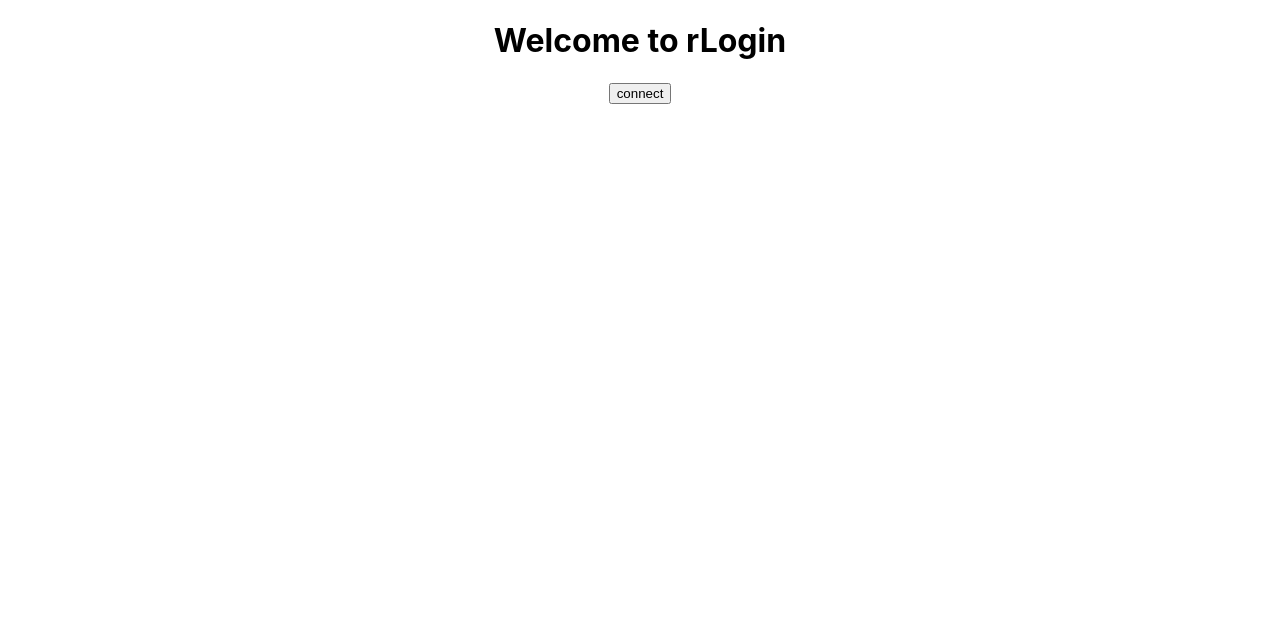
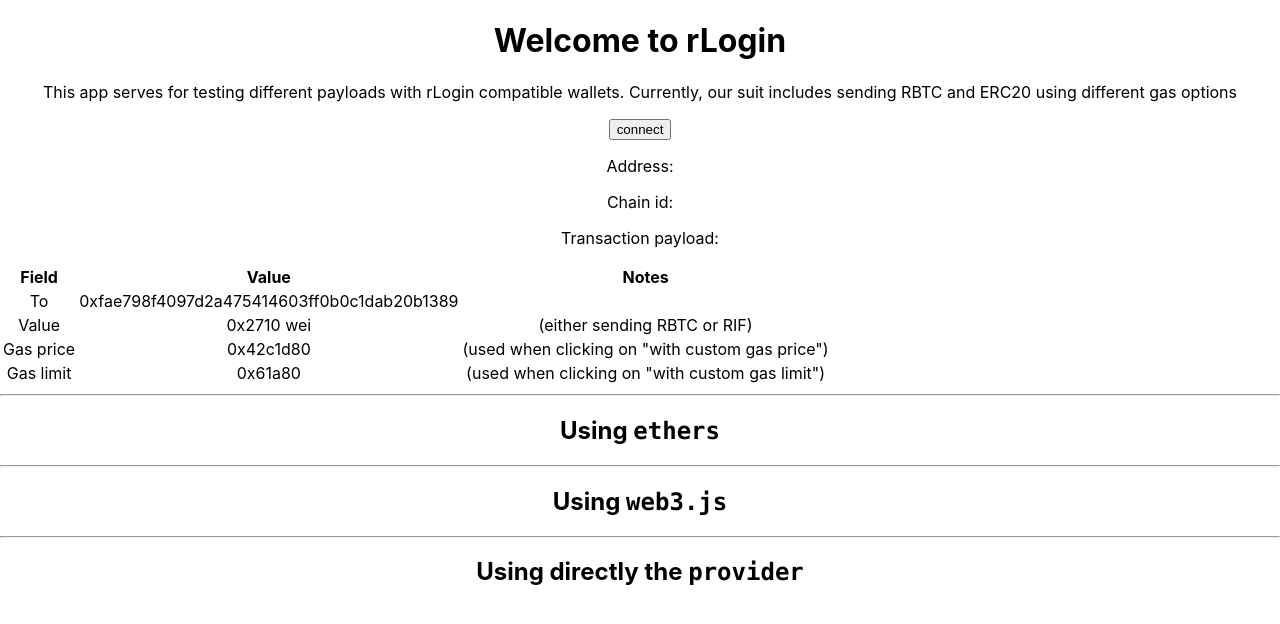
Before and after one commit to rsksmart/rLogin-web3-clients-compatibility-tests, a React (Create React App) app: page / in a window 1280 px wide. Shown: the top 624 px of the page. Built offline with nearby package versions, Linux system fonts and the light colour scheme; what @rsksmart/rlogin would draw is missing.

Commit message:
Add web3.js with Metamask

```diff
--- a/package.json
+++ b/package.json
@@ -16,7 +16,8 @@
     "react-dom": "^17.0.2",
     "react-scripts": "4.0.3",
     "typescript": "^4.1.2",
-    "web-vitals": "^1.0.1"
+    "web-vitals": "^1.0.1",
+    "web3": "^1.6.1"
   },
   "scripts": {
     "start": "react-scripts start",
--- a/src/App.tsx
+++ b/src/App.tsx
@@ -2,20 +2,18 @@
 import './App.css';
 
 import { rLogin } from './rLogin'
-import { EthersTransactions, Transactions } from './lib'
+import { Transactions, EthersTransactions, Web3Transactions } from './lib'
 import { to, value, gasPrice, gasLimit } from './constants'
 
 const TransactionsComponent: React.FC<{ transactions: Transactions }> = ({ transactions }) => <>
   <h3>RBTC transactions</h3>
-  <p>to: {to} - value: {value} wei</p>
-  <p>Send a transaction</p>
   <p><button onClick={transactions.sendTransaction}>send RBTC</button></p>
-  <p><button onClick={transactions.sendTransactionWithGasPrice}>Send RBTC with custom gas price ({gasPrice})</button></p>
-  <p><button onClick={transactions.sendTransactionWithGasLimit}>Send RBTC with custom gas limit ({gasLimit})</button></p>
+  <p><button onClick={transactions.sendTransactionWithGasPrice}>Send RBTC with custom gas price</button></p>
+  <p><button onClick={transactions.sendTransactionWithGasLimit}>Send RBTC with custom gas limit</button></p>
   <h3>RIF transactions</h3>
   <p><button onClick={transactions.sendRIF}>send RIF</button></p>
-  <p><button onClick={transactions.sendRIFWithGasPrice}>Send RIF with custom gas price ({gasPrice})</button></p>
-  <p><button onClick={transactions.sendRIFWithGasLimit}>Send RIF with custom gas limit ({gasLimit})</button></p>
+  <p><button onClick={transactions.sendRIFWithGasPrice}>Send RIF with custom gas price</button></p>
+  <p><button onClick={transactions.sendRIFWithGasLimit}>Send RIF with custom gas limit</button></p>
 </>
 
 function App() {
@@ -40,29 +38,56 @@
     setState({ address: accounts[0], chainId, provider })
   }
 
-  if (!state.provider) {
-    return <div className="App">
-      <h1>Welcome to rLogin</h1>
-      <button onClick={connect}>connect</button>
-    </div>
-  }
-
-  const ethersTransactions = EthersTransactions(state.provider)
+  const ethersTransactions = state.provider ? EthersTransactions(state.provider) : null
+  const web3Transactions = state.provider ? Web3Transactions(state.provider, state.address) : null
 
   return (
     <div className="App">
       <h1>Welcome to rLogin</h1>
-      {state.provider && <>
+      <p>This app serves for testing different payloads with rLogin compatible wallets. Currently, our suit includes sending RBTC and ERC20 using different gas options</p>
+      <button onClick={connect} disabled={!!state.address}>connect</button>
         <p>Address: {state.address}</p>
         <p>Chain id: {state.chainId}</p>
+        <p>Transaction payload:</p>
+        <table>
+          <thead>
+            <tr>
+              <th>Field</th>
+              <th>Value</th>
+              <th>Notes</th>
+            </tr>
+          </thead>
+          <tbody>
+            <tr>
+              <td>To</td>
+              <td>{to}</td>
+              <td></td>
+            </tr>
+            <tr>
+              <td>Value</td>
+              <td>{value} wei</td>
+              <td>(either sending RBTC or RIF)</td>
+            </tr>
+            <tr>
+              <td>Gas price</td>
+              <td>{gasPrice}</td>
+              <td>(used when clicking on "with custom gas price")</td>
+            </tr>
+            <tr>
+              <td>Gas limit</td>
+              <td>{gasLimit}</td>
+              <td>(used when clicking on "with custom gas limit")</td>
+            </tr>
+          </tbody>
+        </table>
         <hr />
         <h2>Using <code>ethers</code></h2>
-        <TransactionsComponent transactions={ethersTransactions} />
+        {ethersTransactions && <TransactionsComponent transactions={ethersTransactions} />}
         <hr />
         <h2>Using <code>web3.js</code></h2>
+        {web3Transactions && <TransactionsComponent transactions={web3Transactions} />}
         <hr />
         <h2>Using directly the <code>provider</code></h2>
-      </>}
     </div>
   );
 }
--- a/src/lib.ts
+++ b/src/lib.ts
@@ -1,5 +1,13 @@
 import { providers, Contract } from 'ethers'
+import Web3 from 'web3'
 import { to, value, gasPrice, gasLimit } from './constants'
+import { abi, address } from './rif'
+
+async function doAndLog(promise: Promise<any>) {
+  const result = await promise
+  console.log(result)
+  return promise
+}
 
 export interface Transactions {
   sendTransaction(): Promise<any>
@@ -12,19 +20,7 @@
 
 export function EthersTransactions(provider: any): Transactions {
   const signer = new providers.Web3Provider(provider).getSigner()
-  const rifToken = new Contract('0x19f64674d8a5b4e652319f5e239efd3bc969a1fe', [
-    "function name() view returns (string)",
-    "function symbol() view returns (string)",
-    "function balanceOf(address) view returns (uint)",
-    "function transfer(address to, uint amount)",
-    "event Transfer(address indexed from, address indexed to, uint amount)"
-  ]).connect(signer)
-
-  async function doAndLog(promise: Promise<any>) {
-    const result = await promise
-    console.log(result)
-    return promise
-  }
+  const rifToken = new Contract(address, abi).connect(signer)
 
   function sendTransaction() {
     return doAndLog(signer.sendTransaction({
@@ -65,3 +61,47 @@
     sendRIFWithGasPrice
   }
 }
+
+export function Web3Transactions(provider: any, from: string) {
+  const web3 = new Web3(provider)
+  const rifToken = new web3.eth.Contract(abi as any, address)
+
+  function sendTransaction() {
+    return doAndLog(web3.eth.sendTransaction({
+      from, to, value
+    }))
+  }
+
+  function sendTransactionWithGasPrice() {
+    return doAndLog(web3.eth.sendTransaction({
+      from, to, value, gasPrice
+    }))
+  }
+
+  function sendTransactionWithGasLimit() {
+    return doAndLog(web3.eth.sendTransaction({
+      from, to, value, gas: gasLimit
+    }))
+  }
+
+  function sendRIF() {
+    return doAndLog(rifToken.methods.transfer(to, value).send({ from }))
+  }
+
+  function sendRIFWithGasPrice() {
+    return doAndLog(rifToken.methods.transfer(to, value).send({ from, gasPrice }))
+  }
+
+  function sendRIFWithGasLimit() {
+    return doAndLog(rifToken.methods.transfer(to, value).send({ from, gas: gasLimit }))
+  }
+
+  return {
+    sendTransaction,
+    sendTransactionWithGasLimit,
+    sendTransactionWithGasPrice,
+    sendRIF,
+    sendRIFWithGasLimit,
+    sendRIFWithGasPrice
+  }
+}
--- a/src/rLogin.ts
+++ b/src/rLogin.ts
@@ -5,6 +5,7 @@
 
 export const rLogin = new RLogin({
   providerOptions: {
+    /*
     'custom-ledger': ledgerProviderOptions,
     'custom-dcent': dcentProviderOptions,
     'custom-trezor': {
@@ -13,7 +14,7 @@
         manifestEmail: 'info@iovlabs.org',
         manifestAppUrl: 'https://basic-sample.rlogin.identity.rifos.org/',
       }
-    }
+    }*/
   },
   supportedChains: [31],
   rpcUrls: {
--- /dev/null
+++ b/src/rif.ts
@@ -0,0 +1,224 @@
+export const abi = [
+  {
+      "constant": true,
+      "inputs": [],
+      "name": "name",
+      "outputs": [
+          {
+              "name": "",
+              "type": "string"
+          }
+      ],
+      "payable": false,
+      "stateMutability": "view",
+      "type": "function"
+  },
+  {
+      "constant": false,
+      "inputs": [
+          {
+              "name": "_spender",
+              "type": "address"
+          },
+          {
+              "name": "_value",
+              "type": "uint256"
+          }
+      ],
+      "name": "approve",
+      "outputs": [
+          {
+              "name": "",
+              "type": "bool"
+          }
+      ],
+      "payable": false,
+      "stateMutability": "nonpayable",
+      "type": "function"
+  },
+  {
+      "constant": true,
+      "inputs": [],
+      "name": "totalSupply",
+      "outputs": [
+          {
+              "name": "",
+              "type": "uint256"
+          }
+      ],
+      "payable": false,
+      "stateMutability": "view",
+      "type": "function"
+  },
+  {
+      "constant": false,
+      "inputs": [
+          {
+              "name": "_from",
+              "type": "address"
+          },
+          {
+              "name": "_to",
+              "type": "address"
+          },
+          {
+              "name": "_value",
+              "type": "uint256"
+          }
+      ],
+      "name": "transferFrom",
+      "outputs": [
+          {
+              "name": "",
+              "type": "bool"
+          }
+      ],
+      "payable": false,
+      "stateMutability": "nonpayable",
+      "type": "function"
+  },
+  {
+      "constant": true,
+      "inputs": [],
+      "name": "decimals",
+      "outputs": [
+          {
+              "name": "",
+              "type": "uint8"
+          }
+      ],
+      "payable": false,
+      "stateMutability": "view",
+      "type": "function"
+  },
+  {
+      "constant": true,
+      "inputs": [
+          {
+              "name": "_owner",
+              "type": "address"
+          }
+      ],
+      "name": "balanceOf",
+      "outputs": [
+          {
+              "name": "balance",
+              "type": "uint256"
+          }
+      ],
+      "payable": false,
+      "stateMutability": "view",
+      "type": "function"
+  },
+  {
+      "constant": true,
+      "inputs": [],
+      "name": "symbol",
+      "outputs": [
+          {
+              "name": "",
+              "type": "string"
+          }
+      ],
+      "payable": false,
+      "stateMutability": "view",
+      "type": "function"
+  },
+  {
+      "constant": false,
+      "inputs": [
+          {
+              "name": "_to",
+              "type": "address"
+          },
+          {
+              "name": "_value",
+              "type": "uint256"
+          }
+      ],
+      "name": "transfer",
+      "outputs": [
+          {
+              "name": "",
+              "type": "bool"
+          }
+      ],
+      "payable": false,
+      "stateMutability": "nonpayable",
+      "type": "function"
+  },
+  {
+      "constant": true,
+      "inputs": [
+          {
+              "name": "_owner",
+              "type": "address"
+          },
+          {
+              "name": "_spender",
+              "type": "address"
+          }
+      ],
+      "name": "allowance",
+      "outputs": [
+          {
+              "name": "",
+              "type": "uint256"
+          }
+      ],
+      "payable": false,
+      "stateMutability": "view",
+      "type": "function"
+  },
+  {
+      "payable": true,
+      "stateMutability": "payable",
+      "type": "fallback"
+  },
+  {
+      "anonymous": false,
+      "inputs": [
+          {
+              "indexed": true,
+              "name": "owner",
+              "type": "address"
+          },
+          {
+              "indexed": true,
+              "name": "spender",
+              "type": "address"
+          },
+          {
+              "indexed": false,
+              "name": "value",
+              "type": "uint256"
+          }
+      ],
+      "name": "Approval",
+      "type": "event"
+  },
+  {
+      "anonymous": false,
+      "inputs": [
+          {
+              "indexed": true,
+              "name": "from",
+              "type": "address"
+          },
+          {
+              "indexed": true,
+              "name": "to",
+              "type": "address"
+          },
+          {
+              "indexed": false,
+              "name": "value",
+              "type": "uint256"
+          }
+      ],
+      "name": "Transfer",
+      "type": "event"
+  }
+]
+
+export const address = '0x19f64674d8a5b4e652319f5e239efd3bc969a1fe'
```
Also changed, not shown: 1 other file (tests, documents, lock files or other folders).
